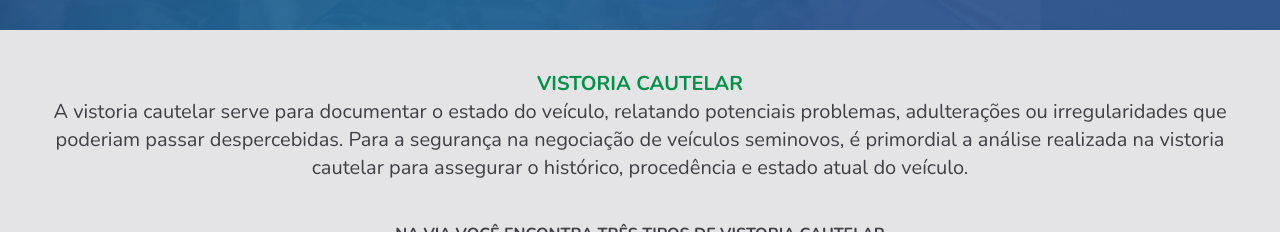
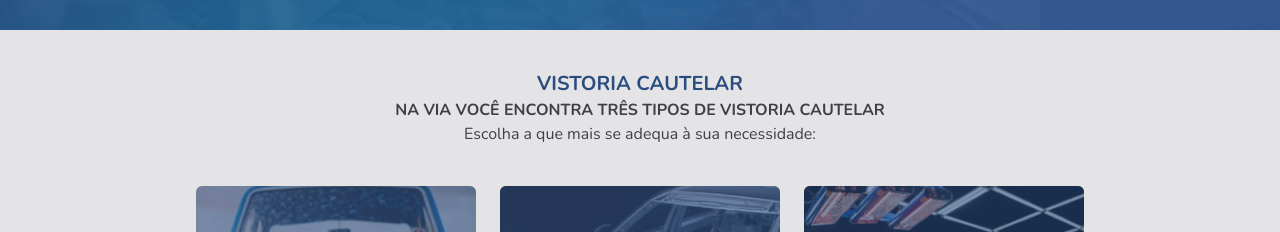
Before and after one commit to LM-Lucas-e-Marcelo/via-frontend, a React (Vite) app: page / in a window 1280 px wide. Shown: the part 484-716 px from the top of the page. Built offline with nearby package versions, Linux system fonts and the light colour scheme.

Commit message:
Refactor PrecautionaryInspection component: update text styles and remove unused elements

```diff
--- a/src/components/precautionary-inspection.tsx
+++ b/src/components/precautionary-inspection.tsx
@@ -24,15 +24,7 @@ export const PrecautionaryInspection = () => {
         initial="hidden"
         animate="visible"
       >
-        <strong className="text-wherePrimary text-xl">VISTORIA CAUTELAR</strong>
-        <p className="text-xl text-center mb-10">
-          A vistoria cautelar serve para documentar o estado do veículo,
-          relatando potenciais problemas, adulterações ou irregularidades que
-          poderiam passar despercebidas. Para a segurança na negociação de
-          veículos seminovos, é primordial a análise realizada na vistoria
-          cautelar para assegurar o histórico, procedência e estado atual do
-          veículo.
-        </p>
+        <strong className="text-primary text-xl">VISTORIA CAUTELAR</strong>
 
         <strong className="text-md text-center">
           NA VIA VOCÊ ENCONTRA TRÊS TIPOS DE VISTORIA CAUTELAR
@@ -46,7 +38,6 @@ export const PrecautionaryInspection = () => {
             ({ id, title, description, icon, thumb, isPngIcon }) => {
               return (
                 <ServiceCard
-                  isPrecautionary
                   id={id}
                   key={id}
                   title={title}
```
